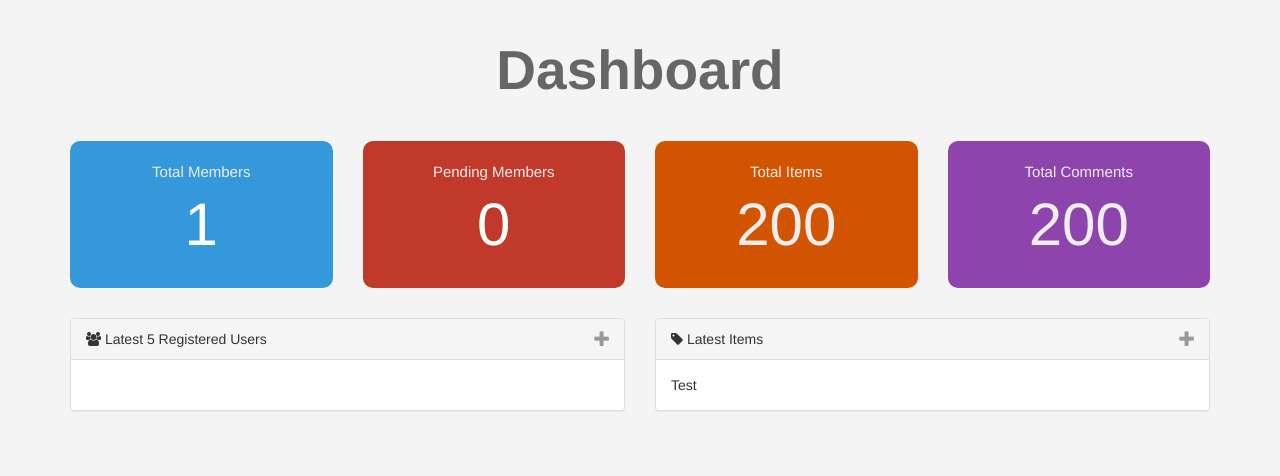
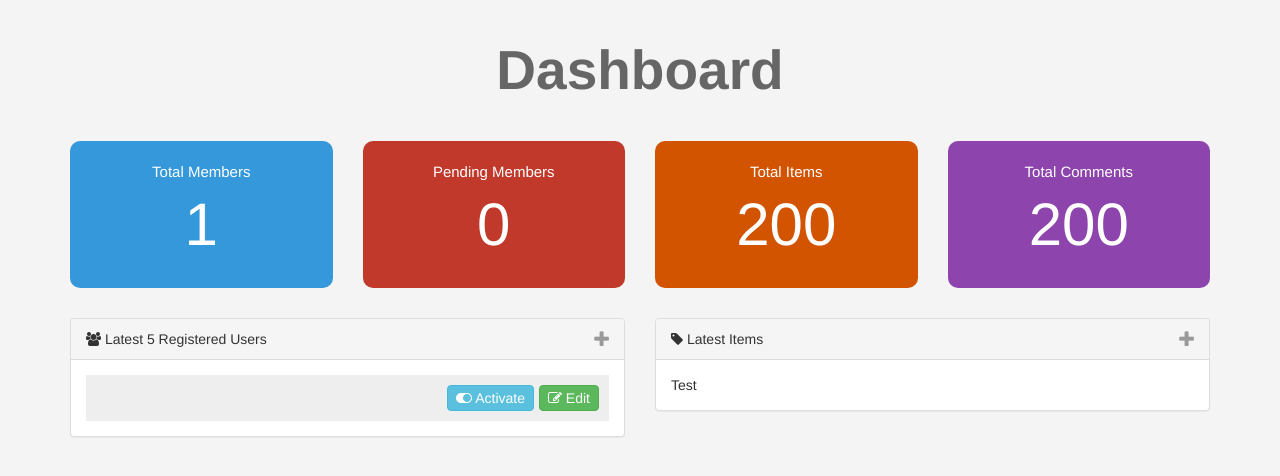
Before and after one commit to ahmedelashry0/e-commerce_PHPNative, a PHP site: page /dashboard.php in a window 1280 px wide. Shown: the part 52-528 px from the top of the page. Run offline with PHP 8.4, Linux system fonts and the light colour scheme; the visitor is signed in with stand-in values (Sample User, id 1); tables that the repository leaves empty or names only in its code hold one stand-in row (values such as "Sample post"); data that the repository does not hold is empty.

Commit message:
styled the latest users

```diff
--- a/admin/dashboard.php
+++ b/admin/dashboard.php
@@ -15,7 +15,7 @@
             <div class="col-md-3">
                 <div class="stat st-pending">
                     Pending Members
-                    <span><a href="members.php?do=Manage&page=Pending"><?php echo checkItem('RegStatus', 'users',0)?></a></span>
+                    <span><a href="members.php?do=Manage&page=Pending"><?php echo checkItem('RegStatus', 'users', 0) ?></a></span>
                 </div>
             </div>
             <div class="col-md-3">
@@ -44,12 +44,27 @@
                         </span>
                     </div>
                     <div class="panel-body">
-                        <?php
+                        <ul class="list-unstyled latest-users">
+                            <?php
                             $latest = getLatest('*', 'users', 'userID', 5);
-                            foreach ($latest as $late){
-                                echo $late['userName'] . '</br>';
+                            foreach ($latest as $late) {
+                                echo '<li>';
+                                echo $late['userName'];
+                                echo '<a href="members.php?do=Edit&userid=' . $late['userID'] . '">';
+                                echo '<span class="btn btn-success pull-right">';
+                                echo '<i class="fa fa-edit"></i> Edit';
+                                if ($late['RegStatus'] == 0) {
+                                    echo "<a
+																	href='members.php?do=Activate&userid=" . $late['userID'] . "'
+																	class='btn btn-info pull-right activate'>
+																	<i class='fa fa-toggle-on'></i> Activate</a>";
+                                }
+                                echo '</span>';
+                                echo '</a>';
+                                echo '</li>';
                             }
-                        ?>
+                            ?>
+                        </ul>
                     </div>
                 </div>
             </div>
@@ -68,7 +83,7 @@
             </div>
         </div>
     </div>
-<?php
+    <?php
     include $tpl . 'footer.php';
 } else {
     header('Location: index.php'); // Redirect to dashboard page
--- a/admin/layouts/css/backend.css
+++ b/admin/layouts/css/backend.css
@@ -86,10 +86,10 @@
 .home-stats .stat {
     padding: 20px;
     font-size: 15px;
-    color: #EEE;
+    color: #FFF;
+    border-radius: 10px;
     position: relative;
-    border-radius: 10px;
-    /* overflow: hidden; */
+    overflow: hidden;
 }
 
 .home-stats .stat i {
@@ -104,7 +104,7 @@
 }
 
 .home-stats .stat a {
-    color: #fff;
+    color: #FFF;
 }
 
 .home-stats .stat a:hover {
@@ -138,7 +138,7 @@
 
 .latest .toggle-info {
     color: #999;
-    cursor: pointer;
+    cursor: pointer
 }
 
 .latest .toggle-info:hover {
@@ -155,7 +155,7 @@
 }
 
 .latest-users li:nth-child(odd) {
-    background-color: #eee;
+    background-color: #EEE;
 }
 
 .latest-users .btn-success,
@@ -186,7 +186,7 @@
 
 .latest .comment-box .member-c {
     width: calc(100% - 100px);
-    background-color: #efefef;
+    background-color: #EFEFEF;
     padding: 10px;
     position: relative;
 }
@@ -200,7 +200,7 @@
     width: 0;
     height: 0;
     border-style: solid;
-    border-color: transparent #efefef transparent transparent;
+    border-color: transparent #EFEFEF transparent transparent;
     border-width: 15px;
 }
 /* End dashboard page */
```
